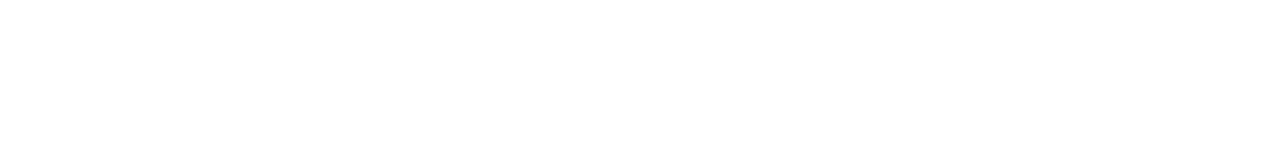
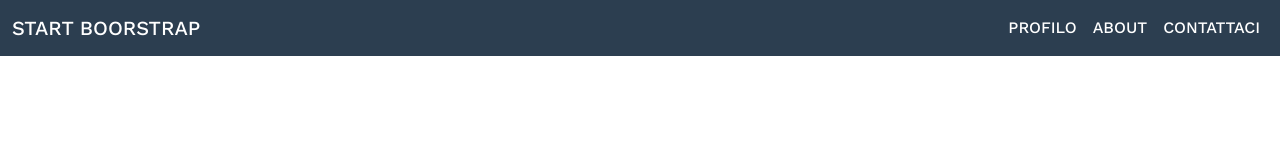
Before and after one commit to IreneChicca/html-css-bootstrap-freelancer, a plain HTML site: page index.html in a window 1280 px wide. Drawn offline with nearby package versions, Linux system fonts and the light colour scheme.

Commit message:
ADD navbar

```diff
--- a/css/style.css
+++ b/css/style.css
@@ -0,0 +1,21 @@
+.debug {
+    border: 1px solid red;
+}
+
+body {
+    font-family: 'Work Sans', sans-serif;
+}
+
+#navbar {
+    background-color: #2c3e50;
+}
+
+#navbar a:first-of-type {
+    font-weight: 500;
+}
+
+.nav-item {
+    text-transform: uppercase;
+}
+
+#navbar span {}
--- a/index.html
+++ b/index.html
@@ -7,9 +7,43 @@
     <title>Bootstrap demo</title>
     <link href="https://cdn.jsdelivr.net/npm/bootstrap@5.3.0/dist/css/bootstrap.min.css" rel="stylesheet"
         integrity="sha384-9ndCyUaIbzAi2FUVXJi0CjmCapSmO7SnpJef0486qhLnuZ2cdeRhO02iuK6FUUVM" crossorigin="anonymous">
+    <link rel="preconnect" href="https://fonts.googleapis.com">
+    <link rel="preconnect" href="https://fonts.gstatic.com" crossorigin>
+    <link href="https://fonts.googleapis.com/css2?family=Work+Sans:wght@300;400;500;600;700&display=swap"
+        rel="stylesheet">
+    <link rel="stylesheet" href="css/style.css">
 </head>
 
 <body>
+
+    <nav class="navbar navbar-expand-lg" id="navbar">
+        <div class="container-fluid justify-content-between">
+            <a class="navbar-brand text-white" href="#">START BOORSTRAP</a>
+            <button class="navbar-toggler text-secondary border border-secondary" type="button"
+                data-bs-toggle="collapse" data-bs-target="#navbarNav" aria-controls="navbarNav" aria-expanded="false"
+                aria-label="Toggle navigation">
+                <span class="navbar-toggler-icon text-secondary "></span>
+            </button>
+            <div class="collapse navbar-collapse justify-content-end" id="navbarNav">
+                <ul class="navbar-nav">
+                    <li class="nav-item">
+                        <a class="nav-link active text-white" aria-current="page" href="#">Profilo</a>
+                    </li>
+                    <li class="nav-item">
+                        <a class="nav-link text-white" href="#">About</a>
+                    </li>
+                    <li class="nav-item">
+                        <a class="nav-link text-white" href="#">Contattaci</a>
+                    </li>
+
+                </ul>
+            </div>
+        </div>
+    </nav>
+
+
+
+
 
     <script src="https://cdn.jsdelivr.net/npm/bootstrap@5.3.0/dist/js/bootstrap.bundle.min.js"
         integrity="sha384-geWF76RCwLtnZ8qwWowPQNguL3RmwHVBC9FhGdlKrxdiJJigb/j/68SIy3Te4Bkz"
```
